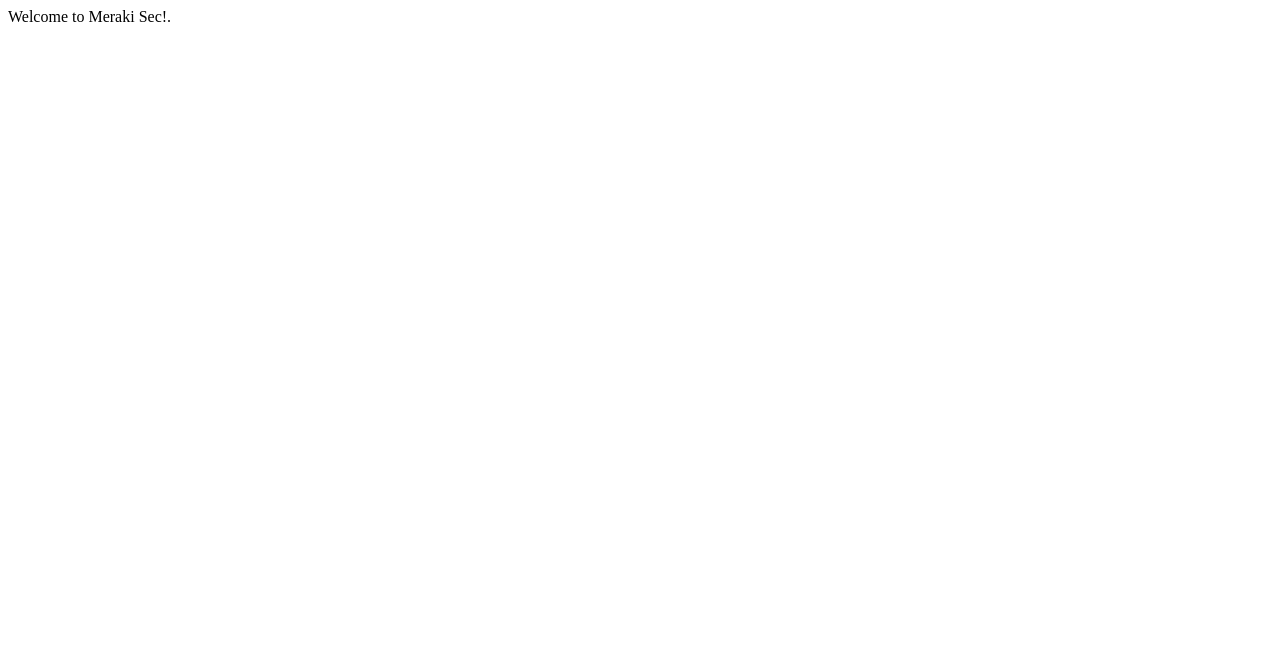
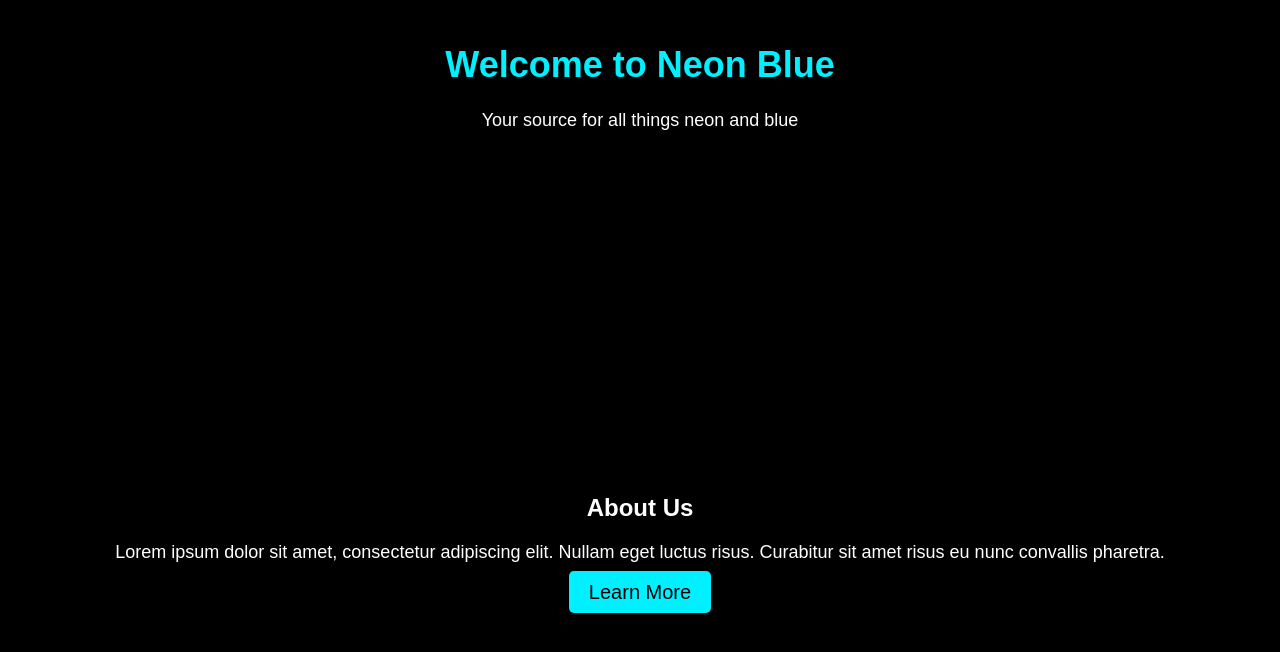
Before and after one commit to 0xMerakiSec/0xMerakiSec.github.io, a plain HTML site: page index.html in a window 1280 px wide. Drawn offline with Linux system fonts and the light colour scheme.

Commit message:
created a neon blue themed home page.

```diff
--- a/index.html
+++ b/index.html
@@ -1,10 +1,71 @@
 <!DOCTYPE html>
 <html lang="en">
-    <head>
-        <title>Home</title>
-    </head>
-    <Body>
-        Welcome to Meraki Sec!.
-    </Body>
+<head>
+    <meta charset="UTF-8">
+    <meta name="viewport" content="width=device-width, initial-scale=1.0">
+    <title>Neon Blue Home</title>
+    <style>
+        body {
+            margin: 0;
+            padding: 0;
+            background-color: #000;
+            color: #fff;
+            font-family: Arial, sans-serif;
+        }
 
+        header {
+            background-color: #000;
+            padding: 20px;
+            text-align: center;
+        }
+
+        h1 {
+            font-size: 36px;
+            color: #00f0ff;
+        }
+
+        p {
+            font-size: 18px;
+        }
+
+        .container {
+            display: flex;
+            justify-content: center;
+            align-items: center;
+            height: calc(100vh - 60px);
+        }
+
+        .content {
+            text-align: center;
+        }
+
+        .button {
+            background-color: #00f0ff;
+            color: #000;
+            padding: 10px 20px;
+            font-size: 20px;
+            border: none;
+            cursor: pointer;
+            border-radius: 5px;
+            text-decoration: none;
+        }
+
+        .button:hover {
+            background-color: #0055ff;
+        }
+    </style>
+</head>
+<body>
+    <header>
+        <h1>Welcome to Neon Blue</h1>
+        <p>Your source for all things neon and blue</p>
+    </header>
+    <div class="container">
+        <div class="content">
+            <h2>About Us</h2>
+            <p>Lorem ipsum dolor sit amet, consectetur adipiscing elit. Nullam eget luctus risus. Curabitur sit amet risus eu nunc convallis pharetra.</p>
+            <a href="#" class="button">Learn More</a>
+        </div>
+    </div>
+</body>
 </html>
```
